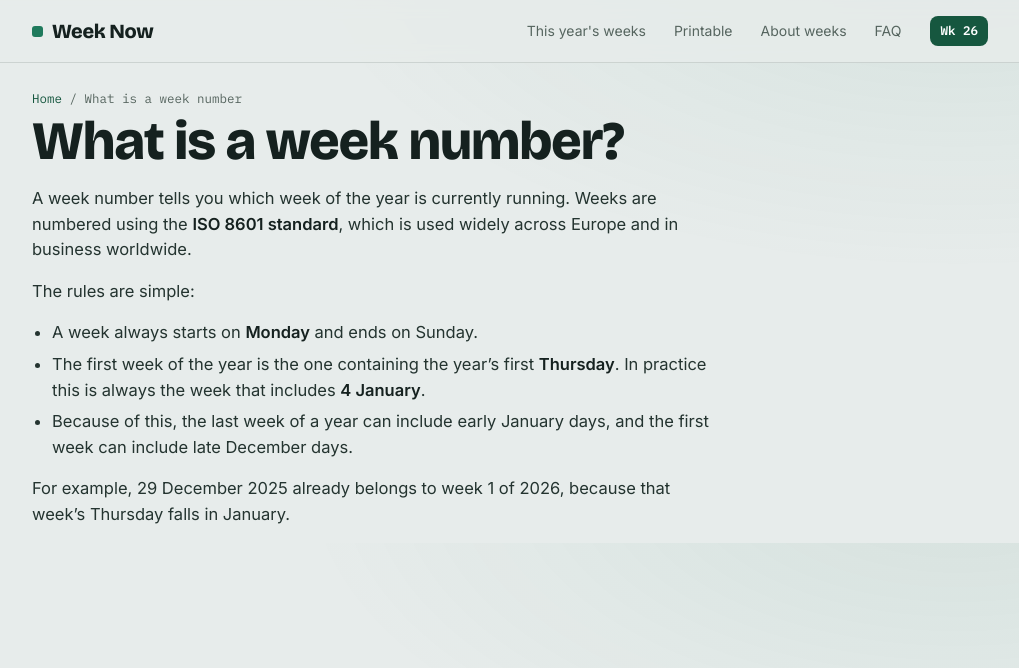
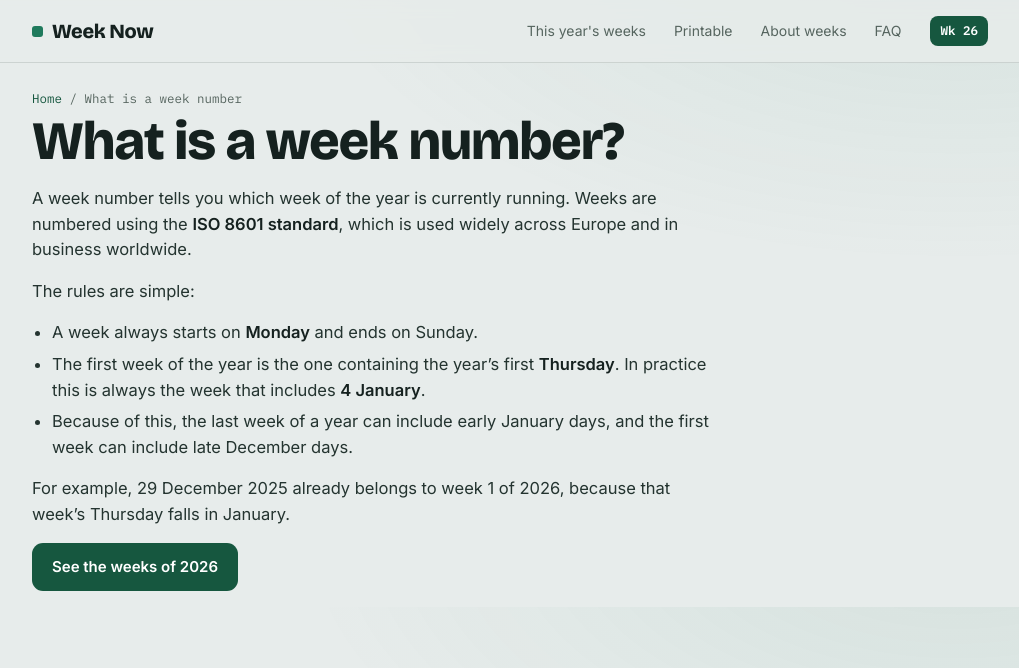
Before and after one commit to link2dawood/weekdays, a React (Vite) app: page /what-is-a-week-number in a window 1280 px wide. Shown: the top 668 px of the page, without its empty margins (130-1149 px from the left). Built offline with nearby package versions, Linux system fonts and the light colour scheme.

Commit message:
two more pages

```diff
--- a/src/components/Navbar.jsx
+++ b/src/components/Navbar.jsx
@@ -1,21 +1,16 @@
 import React, { useState, useEffect } from "react";
 import { Link } from "react-router-dom";
+import { isoWeek, isoYear } from "./dateUtils";
 
-function isoWeek(date) {
-  var t = new Date(date.getFullYear(), date.getMonth(), date.getDate());
-  var day = (t.getDay() + 6) % 7; // Mon=0 .. Sun=6
-  t.setDate(t.getDate() - day + 3); // Thursday of this week
-  var firstThu = t.valueOf();
-  t.setMonth(0, 1);
-  if (t.getDay() !== 4) {
-    t.setMonth(0, 1 + ((4 - t.getDay() + 7) % 7));
-  }
-  return 1 + Math.round((firstThu - t.valueOf()) / 604800000);
-}
+const NOW = new Date();
+const W_NOW = isoWeek(NOW);
+const Y_NOW = isoYear(NOW);
 
 const Navbar = () => {
   const [weekNow, setWeekNow] = useState();
-
+  const NOW = new Date();
+  const W_NOW = isoWeek(NOW);
+  const Y_NOW = isoYear(NOW);
   useEffect(() => {
     const now = new Date();
     var wkNow = isoWeek(now);
@@ -29,7 +24,7 @@ const Navbar = () => {
             <span className="dot"></span>Week Now
           </Link>
           <nav>
-            <Link id="navYear" to="/year/:current">
+            <Link id="navYear" to={`/year/${Y_NOW}`}>
               This year's weeks
             </Link>
             <Link id="navPrint" to="/">
--- a/src/pages/WhatWeek.jsx
+++ b/src/pages/WhatWeek.jsx
@@ -1,6 +1,10 @@
 import React from "react";
 import { Link } from "react-router-dom";
+import { isoWeek, isoYear } from "../components/dateUtils";
 const WhatWeek = () => {
+  const NOW = new Date();
+  const W_NOW = isoWeek(NOW);
+  const Y_NOW = isoYear(NOW);
   return (
     <section className="app">
       <div class="breadcrumb">
@@ -38,6 +42,11 @@ const WhatWeek = () => {
           because that week’s Thursday falls in January.
         </p>
       </div>
+      <p>
+        <Link className="btn" to={`/year/${Y_NOW}`}>
+          See the weeks of {Y_NOW}
+        </Link>
+      </p>
     </section>
   );
 };
```
